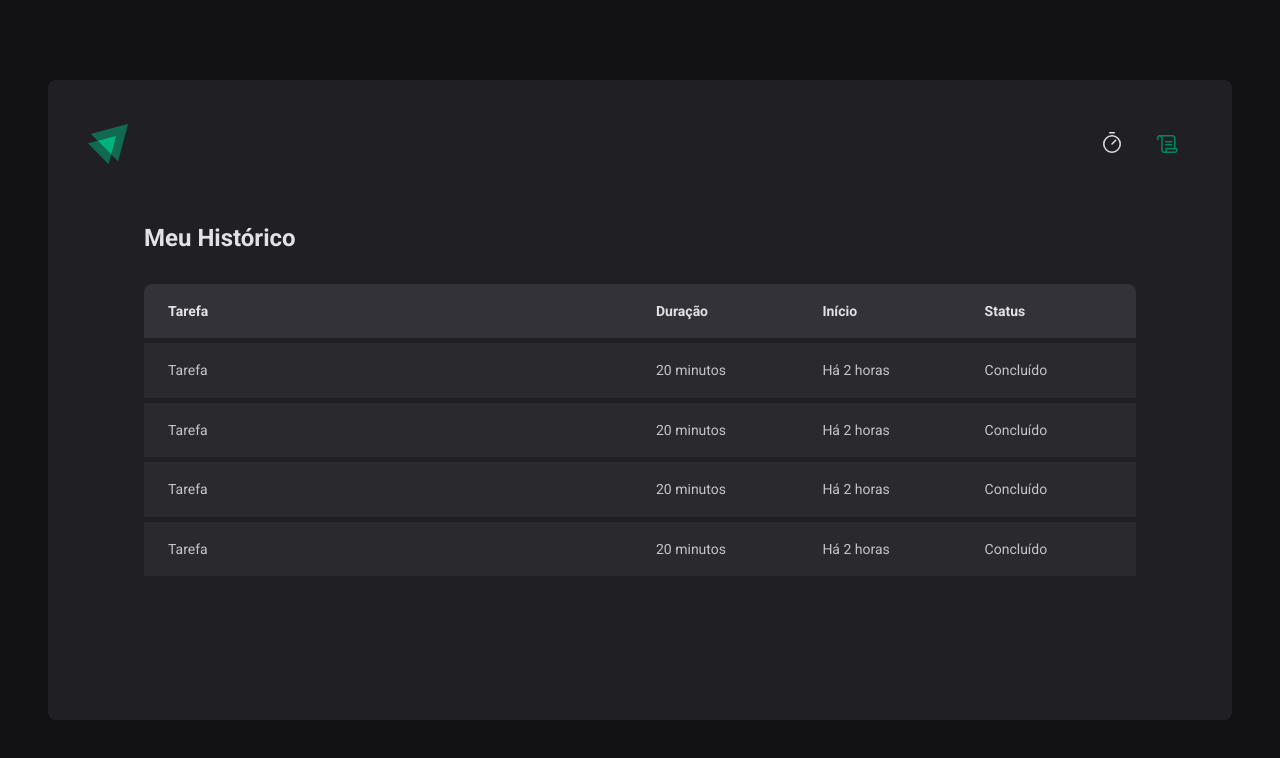
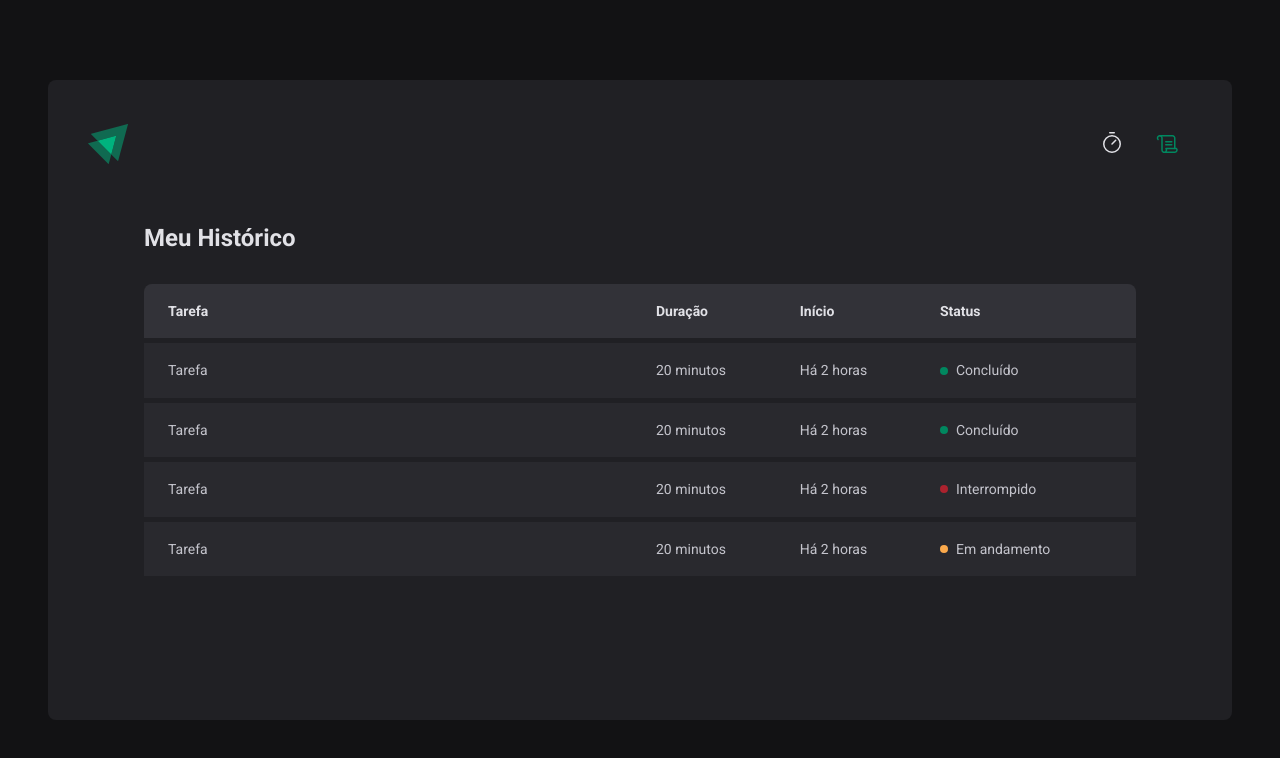
Before and after one commit to franciscoamaral0/timer_app, a React (Vite) app: page /history in a window 1280 px wide. Shown: the top 758 px of the page. Built offline with nearby package versions, Linux system fonts and the light colour scheme.

Commit message:
history page done

```diff
--- a/src/pages/History/index.tsx
+++ b/src/pages/History/index.tsx
@@ -1,4 +1,4 @@
-import { HistoryContainer, HistoryList } from './styles'
+import { HistoryContainer, HistoryList, Status } from './styles'
 
 export function History() {
   return (
@@ -22,25 +22,33 @@
                 <td>Tarefa</td>
                 <td>20 minutos</td>
                 <td>Há 2 horas</td>
-                <td>Concluído</td>
+                <td>
+                  <Status statusColor="green">Concluído</Status>
+                </td>
               </tr>
               <tr>
                 <td>Tarefa</td>
                 <td>20 minutos</td>
                 <td>Há 2 horas</td>
-                <td>Concluído</td>
+                <td>
+                  <Status statusColor="green">Concluído</Status>
+                </td>
               </tr>
               <tr>
                 <td>Tarefa</td>
                 <td>20 minutos</td>
                 <td>Há 2 horas</td>
-                <td>Concluído</td>
+                <td>
+                  <Status statusColor="red">Interrompido</Status>
+                </td>
               </tr>
               <tr>
                 <td>Tarefa</td>
                 <td>20 minutos</td>
                 <td>Há 2 horas</td>
-                <td>Concluído</td>
+                <td>
+                  <Status statusColor="yellow">Em andamento</Status>
+                </td>
               </tr>
             </tbody>
           </table>
--- a/src/pages/History/styles.ts
+++ b/src/pages/History/styles.ts
@@ -59,3 +59,25 @@
     }
   }
 `
+const STATUS_COLORS = {
+  yellow: 'yellow-500',
+  green: 'green-500',
+  red: 'red-500',
+} as const
+interface StatusProps {
+  statusColor: keyof typeof STATUS_COLORS
+}
+
+export const Status = styled.span<StatusProps>`
+  display: flex;
+  align-items: center;
+  gap: 0.5rem;
+
+  &::before {
+    content: '';
+    width: 0.5rem;
+    height: 0.5rem;
+    border-radius: 999px;
+    background: ${(props) => props.theme[STATUS_COLORS[props.statusColor]]};
+  }
+`
```
